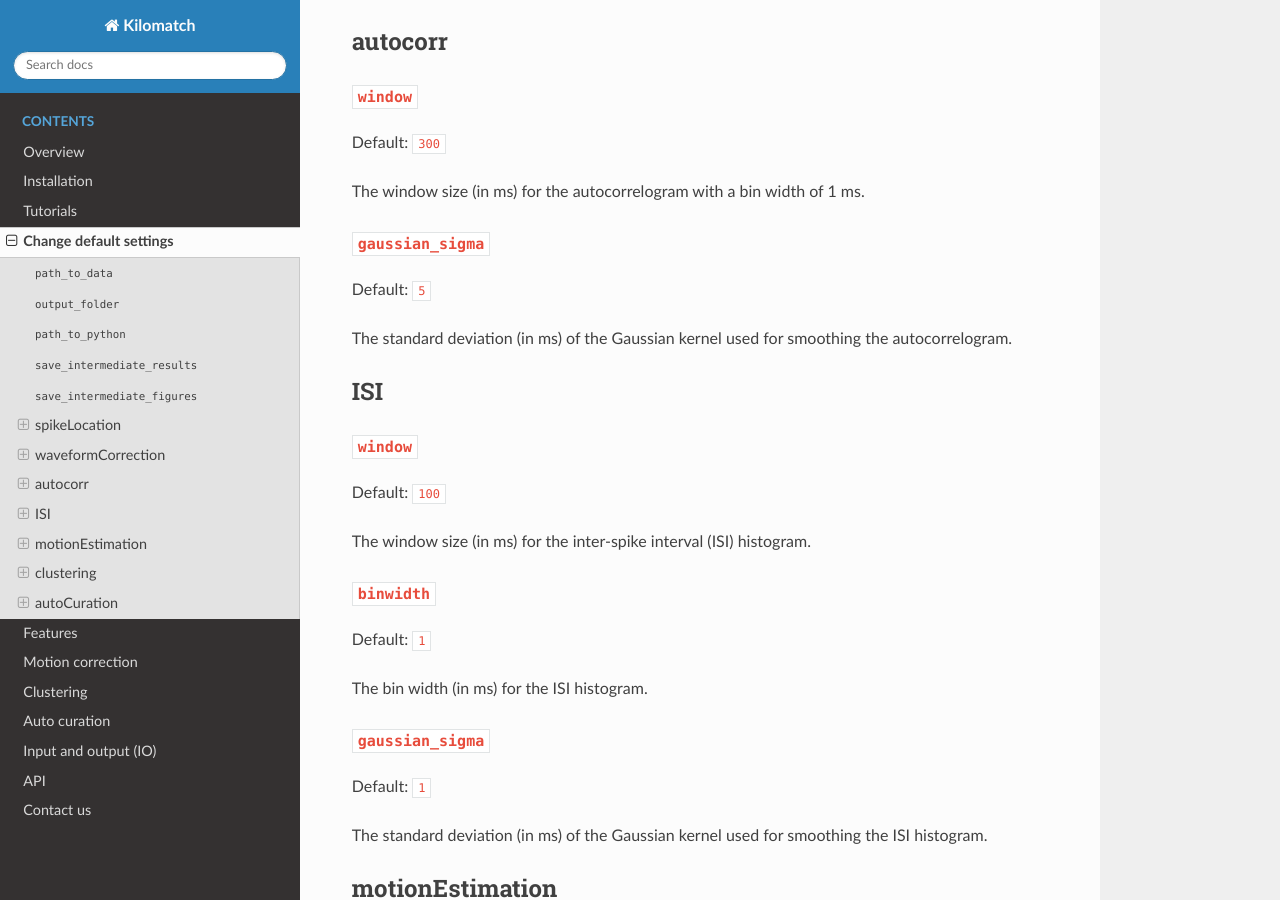
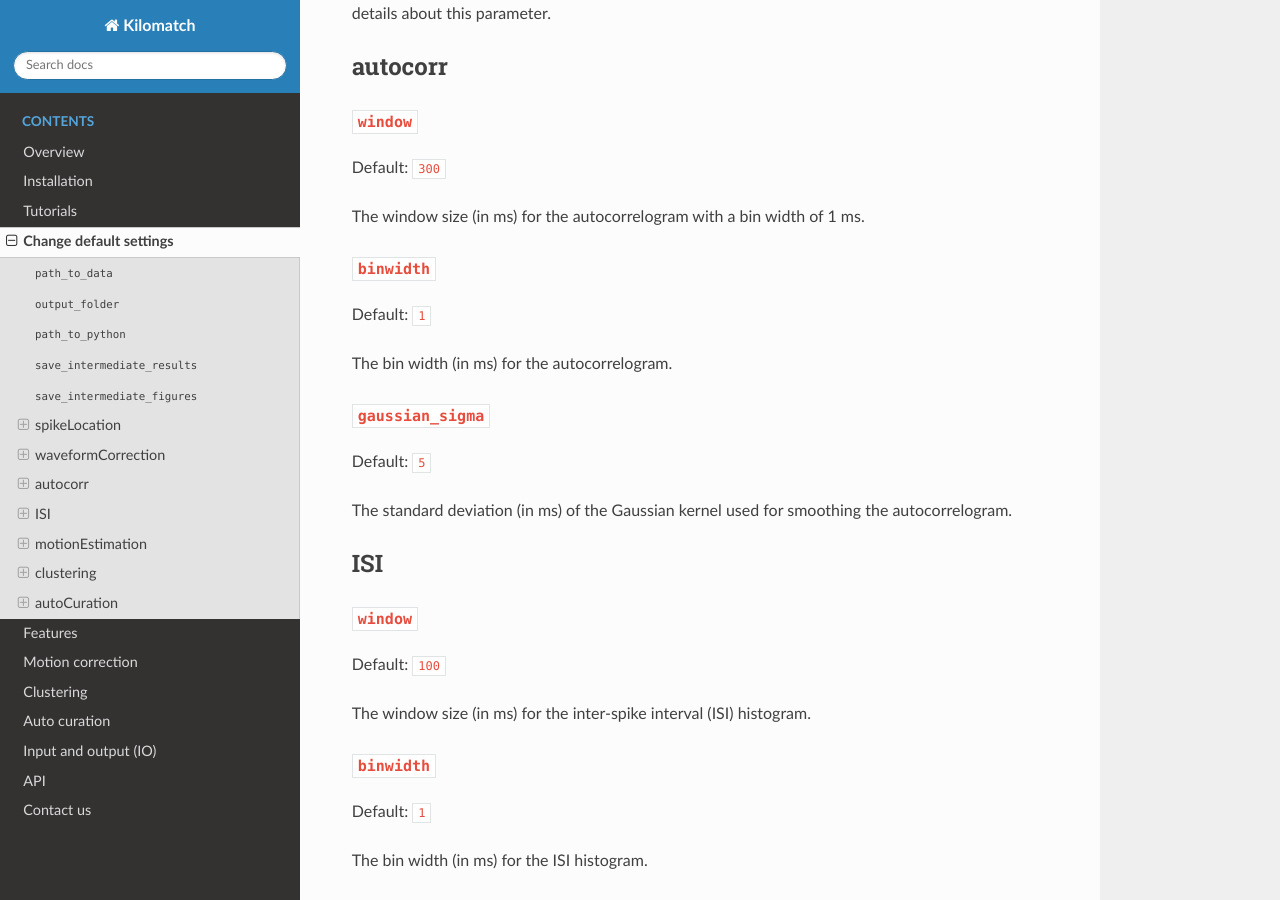
Before and after one commit to jiumao2/Kilomatch, a Sphinx documentation site: the page built from docs/Change_default_settings.rst, in a window 1280 px wide and 900 px high, scrolled down 2998 px. Built offline with Sphinx 7.4.7 and the Read the Docs theme 3.1.0, drawn with Linux system fonts in a browser that asks for light colours.

Commit message:
Update the algorithm of computing autocorrelogram

```diff
--- a/docs/Change_default_settings.rst
+++ b/docs/Change_default_settings.rst
@@ -97,6 +97,13 @@
 
 The window size (in ms) for the autocorrelogram with a bin width of 1 ms.
 
+``binwidth``
+++++++++++++++++++++++
+
+Default: ``1``
+
+The bin width (in ms) for the autocorrelogram.
+
 ``gaussian_sigma``
 ++++++++++++++++++++++
 
--- a/settings.json
+++ b/settings.json
@@ -22,6 +22,7 @@
     // autocorrelogram similarity related parameters
     "autoCorr":{
         "window": 300, // ms
+        "binwidth": 1, // ms
         "gaussian_sigma": 5 // ms, for smoothing the autocorrelogram
     },
 
```
Also changed, not shown: 2 other files.
